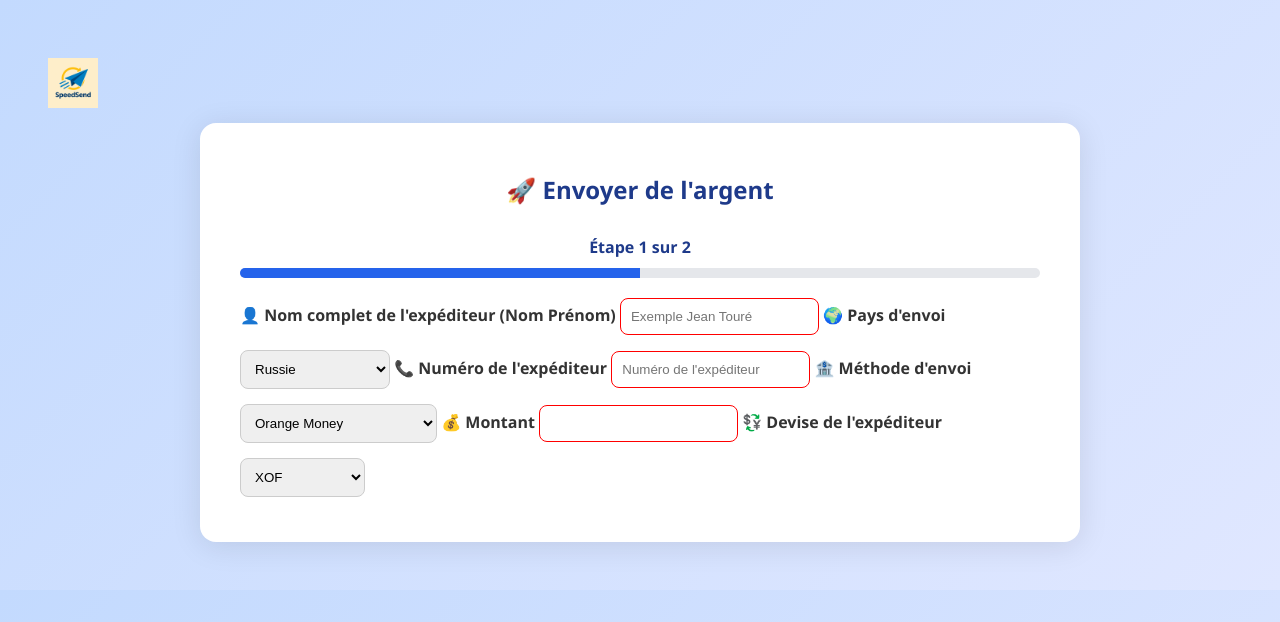
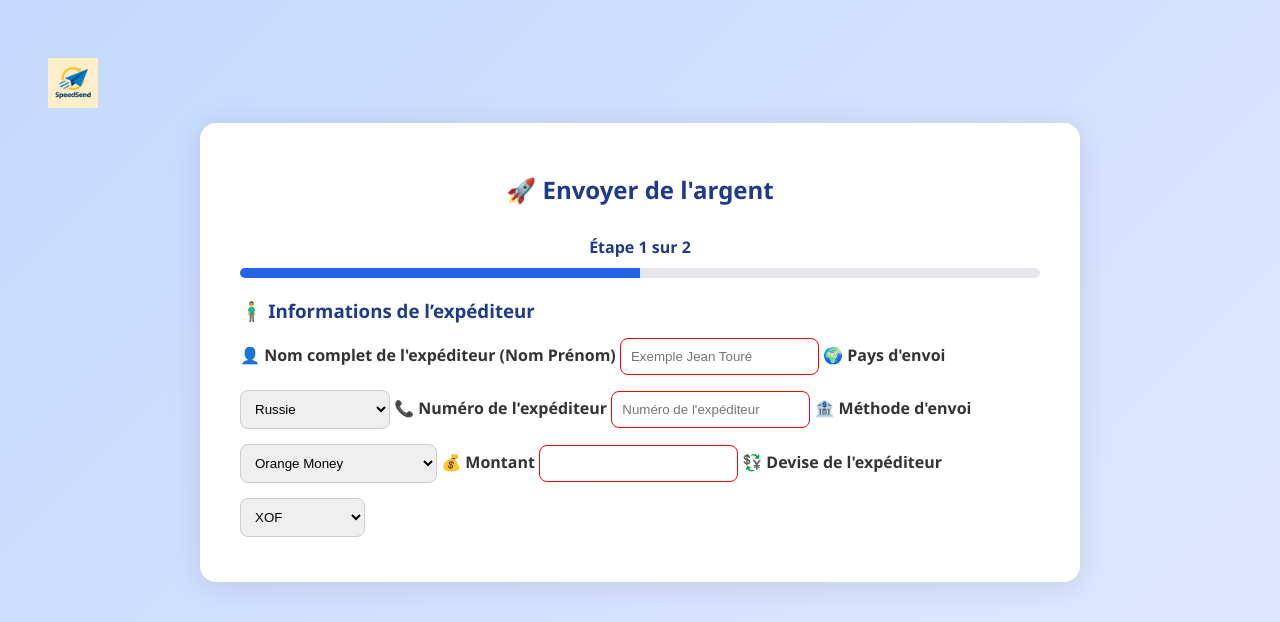
Before and after one commit to Angeradotransfert/Speed-Send, a Flask app: page /transfert_formulaire in a window 1280 px wide. Shown: the top 622 px of the page. Run offline with Flask 3, Linux system fonts and the light colour scheme; some libraries are stand-ins or nearby versions.

Commit message:
🎨 Ajout des titres sections expéditeur et destinataire dans le formulaire

```diff
--- a/templates/transfert_formulaire.html
+++ b/templates/transfert_formulaire.html
@@ -116,6 +116,7 @@
 
     <form method="POST" action="{{ url_for('transfert_formulaire') }}">
         <div id="bloc-expediteur">
+         <h3 style="color: #1e3a8a; font-weight: bold; margin-bottom: 15px;">🧍‍♂️ Informations de l’expéditeur</h3>
         {{ form.hidden_tag() }}
 
         {% if form.errors %}
@@ -156,6 +157,9 @@
          </div>
 
 <div id="bloc-destinataire" style="display: none;">
+
+ <h3 style="color: #1e3a8a; font-weight: bold; margin-bottom: 15px;">🎯 Informations du destinataire</h3>
+
 
         <label for="pays_destinataire">🌍 Pays du destinataire</label>
         {{ form.pays_destinataire(class="form-select", id="pays_destinataire") }}
```
Also changed, not shown: transfert.db.
